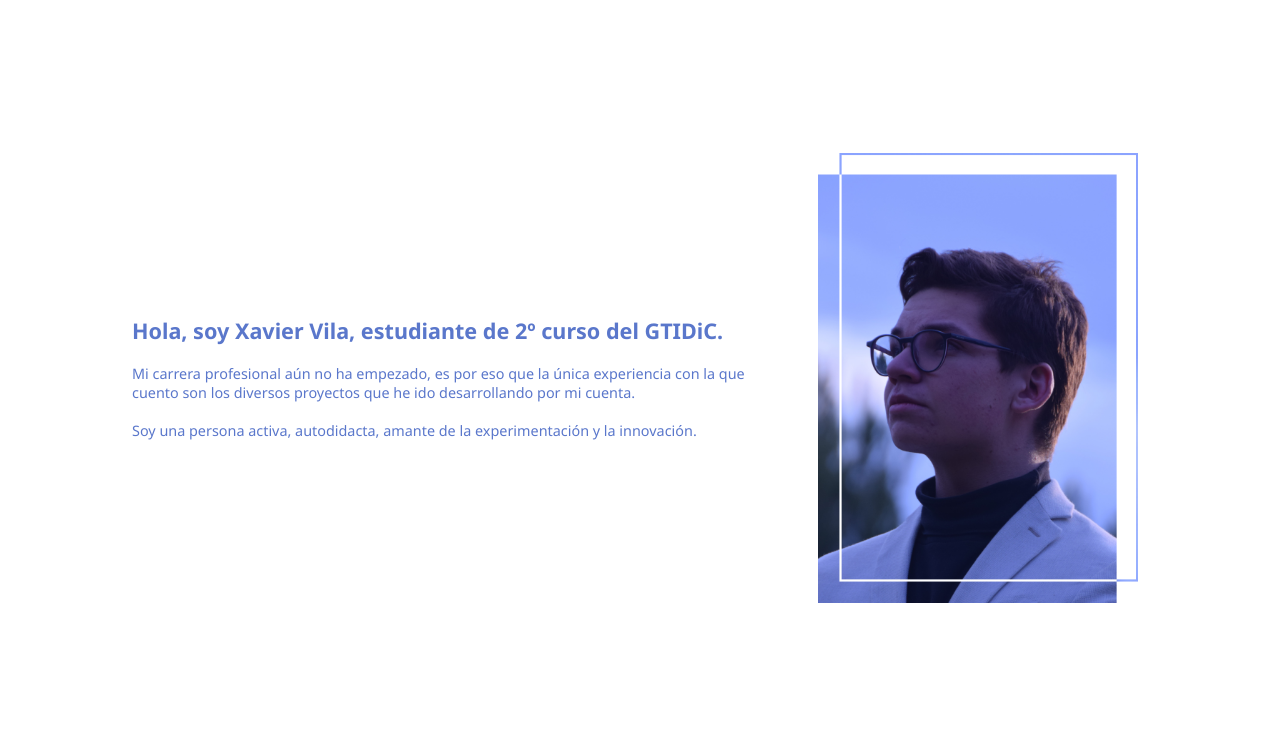
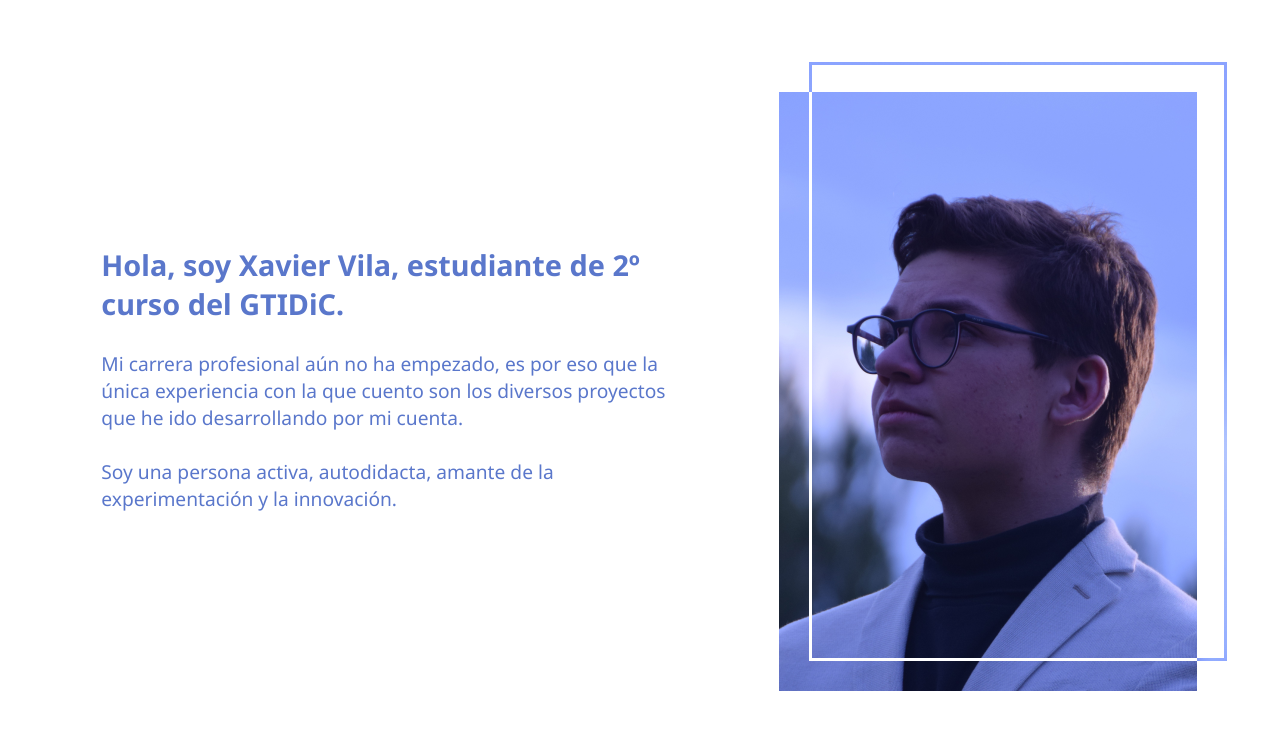
Before and after one commit to XavierVilaRubio/xavi.sx, a plain HTML site: page index.html in a window 1280 px wide. Shown: the part 822-1552 px from the top of the page. Drawn offline with Linux system fonts and the light colour scheme.

Commit message:
Implemented display: flex

```diff
--- a/index.html
+++ b/index.html
@@ -23,12 +23,11 @@
     <section class="intro">
         <h1>Xavier Vila Rubio</h1>
         <a href="#quien_soy">
-            <img class="scroll_img" src="./assets/mouse_scroll.svg" width="30">
+            <img class="scroll_img" src="./assets/mouse_scroll.svg" width="30px">
         </a>
     </section>
     <a name="quien_soy">
         <section class="quien_soy">
-            <span class="helper"></span>
             <div class="text">
                 <h2>Hola, soy Xavier Vila, estudiante de 2º curso del GTIDiC.</h2>
                 <br>
@@ -38,8 +37,9 @@
                 <p>Soy una persona activa, autodidacta, amante de la experimentación y la innovación.</p>
             </div>
 
-            <span class="helper"></span>
-            <img class="photo" src="assets/foto.png" alt="">
+            <div class="photo">
+                <img src="assets/foto.png" alt="">
+            </div>
 
         </section>
     </a>
--- a/main.css
+++ b/main.css
@@ -45,28 +45,25 @@ h1 {
 
 /*ME: text + foto + tracker*/
 .quien_soy {
+  display: inline-flex;
+  flex-wrap: wrap;
+  align-items: center;
+  justify-content: space-evenly;
   height: 100vh;
   height: calc(var(--vh, 1vh) * 100);
-  width: 100%;
-}
-
-.helper {
-  display: inline-block;
-  height: 100%;
-  vertical-align: middle;
+  width: 100vw;
+  max-width: 100vw;
 }
 
 .text {
-  display: inline-block;
-  vertical-align: middle;
-  width: 50%;
-  margin: 0 3vw 0 10vw;
+  width: 45%;
   color: #5a77cb;
   font-family: "Noto Sans", sans-serif;
-  font-size: 90%;
+  font-size: 120%;
 }
 
 .photo {
-  vertical-align: middle;
-  width: 25%;
+  float: right;
+  width: 25rem;
+  max-width: calc(var(--vw, 1vw) * 100);
 }
```
